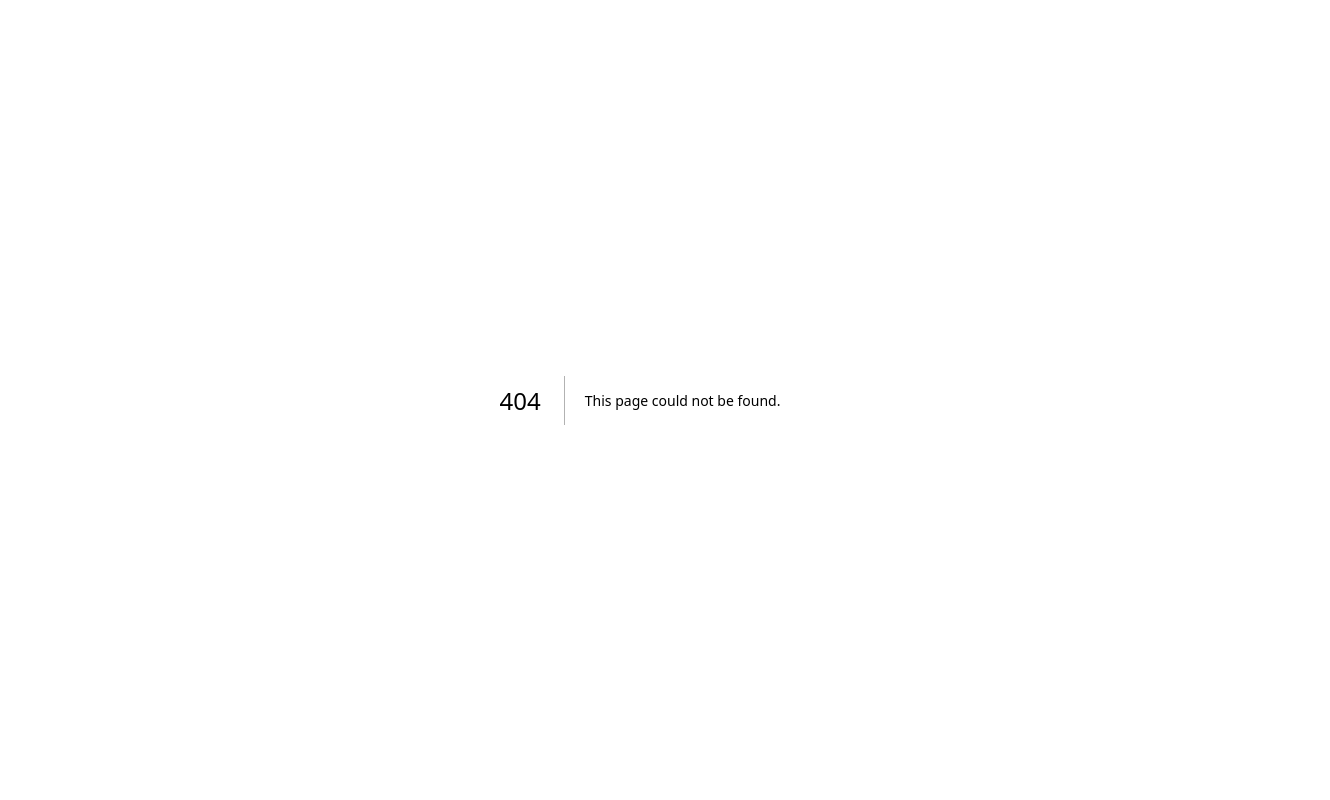
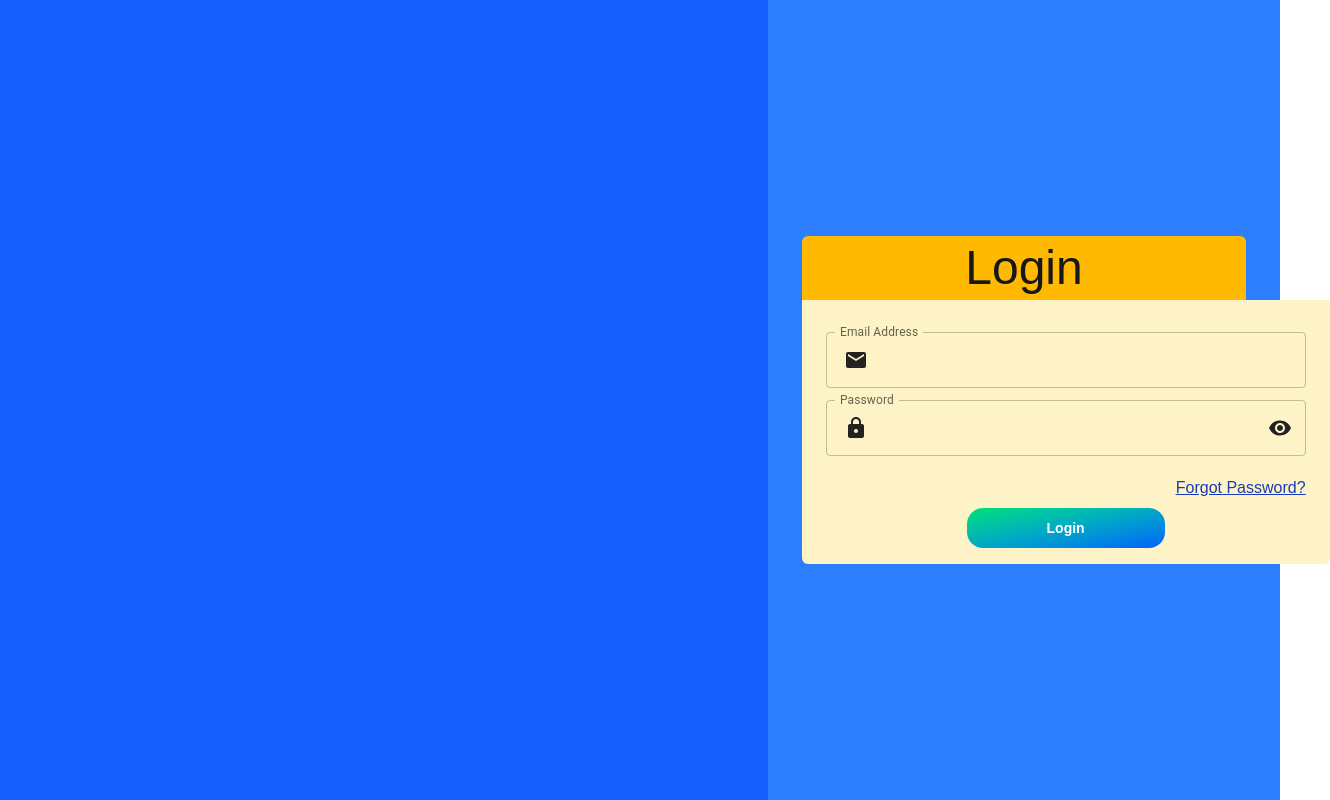
Before and after one commit to Bhavy-Kakaniya/SchoolManagementSystem, a Next.js app in the folder frontend/: page /login in a window 1280 px wide. Before the commit this address had no page. Shown: the whole page, 1330 px wide, since content can reach past the window. Built offline with nearby package versions, Linux system fonts and the light colour scheme.

Commit message:
demo login page and basic routing in frontend

```diff
--- a/frontend/package.json
+++ b/frontend/package.json
@@ -9,6 +9,10 @@
     "lint": "eslint"
   },
   "dependencies": {
+    "@emotion/react": "^11.14.0",
+    "@emotion/styled": "^11.14.1",
+    "@mui/icons-material": "^9.0.1",
+    "@mui/material": "^9.0.1",
     "next": "16.2.4",
     "react": "19.2.4",
     "react-dom": "19.2.4"
--- /dev/null
+++ b/frontend/src/app/admin/page.tsx
@@ -0,0 +1,9 @@
+export default function page() {
+    return (
+        <>
+            <div className="bg-red-400">
+                admin page
+            </div>
+        </>
+    )
+}
--- /dev/null
+++ b/frontend/src/app/login/page.tsx
@@ -0,0 +1,62 @@
+import InputFieldTag from "@/components/InputField";
+import Link from "next/link";
+import Lock from '@mui/icons-material/Lock';
+import Visibility from '@mui/icons-material/Visibility';
+import Email from '@mui/icons-material/Email';
+
+const loginButtonClass = "cursor-pointer text-white font-bold ease-in-out rounded-2xl bg-linear-to-br from-green-400 to-blue-600 hover:bg-linear-to-bl focus:outline-none rounded-base text-sm px-20 py-2.5 text-center";
+
+export default function loginPage() {
+    return (
+        <>
+            <div className="flex min-h-screen bg-[#f2f5ff] ">
+
+                {/* left */}
+                <div className="w-[60%] bg-blue-600">
+                    {/* image */}
+                </div>
+
+                {/* right */}
+                <div className="w-[40%] bg-blue-500 flex flex-col items-center justify-center">
+                    <div className="w-[90%] p-2">
+                        <div className="text-5xl text-center p-2 rounded-t-md bg-amber-400">Login</div>
+                        <div className="bg-amber-100 p-4 rounded-b-md w-fit">
+                            <form>
+
+                                <div className="m-2">
+                                    <InputFieldTag
+                                        label="Email Address"
+                                        margin="dense"
+                                        color="secondary"
+                                        width="480px"
+                                        startIcon={<Email className="text-[#232323] m-1"/>}
+                                    />
+                                    <InputFieldTag
+                                        label="Password"
+                                        type="password"
+                                        width="480px"
+                                        margin="dense"
+                                        color="secondary"
+                                        startIcon={<Lock className="text-[#232323] m-1" />}
+                                        endIcon={<Visibility className="text-[#232323]"/>}
+                                    />
+                                </div>
+                                <div className="text-right p-2 text-blue-800 underline">
+                                    <Link href="/reset">Forgot Password?</Link>
+                                </div>
+                                <div>
+                                    <div className="flex align-center justify-center">
+                                        <button type="button" className={loginButtonClass}>Login</button>
+                                    </div>
+                                </div>
+                            </form>
+                        </div>
+                    </div>
+                </div>
+
+            </div >
+        </>
+    )
+}
+
+// https://www.google.com/search?newwindow=1&sca_esv=78ed2d1ec9f8904c&rlz=1C1CHBF_enIN1113IN1113&udm=2&fbs=ADc_l-aN0CWEZBOHjofHoaMMDiKpaEWjvZ2Py1XXV8d8KvlI3sbM0Xv-BZKE_VrZb6-djVgPsTSy5UjazDfPq8BLa8BriI08eYAyMPM-9LNl6snbW_yG33vd5kd7YGQszX_cbkaDseZZZQ4GJmswgKnVwR-BbFIQ4ksHjYk73mHmEeQacRsvQm4-5-e26BJ6LRr1xFgGV_ekSmQjvkNKKw4olJHuHx0Lcw&q=login+page+school+erp&sa=X&ved=2ahUKEwjTxL_Vuq6UAxU5kVYBHQxPEPoQtKgLegQIFBAB&biw=1536&bih=730&dpr=1.25#sv=CAMSVhoyKhBlLXNQVlVQRDJNNVkwOXlNMg5zUFZVUEQyTTVZMDl5TToOd3dKMWpaTjNnU2VsM00gBCocCgZtb3NhaWMSEGUtc1BWVVBEMk01WTA5eU0YADABGAcgr635qw1KCBABGAEgASgB
--- a/frontend/src/app/page.tsx
+++ b/frontend/src/app/page.tsx
@@ -1,7 +1,7 @@
 export default function Home() {
-  return (
-    <div className="bg-amber-200">
-      hello world
-    </div>
-  );
+	return (
+		<div className="bg-amber-200">
+			home page
+		</div>
+	);
 }
--- /dev/null
+++ b/frontend/src/app/reset/page.tsx
@@ -0,0 +1,7 @@
+export default function reset(){
+    return (
+        <>
+            reset page
+        </>
+    )
+}
--- /dev/null
+++ b/frontend/src/components/InputField.tsx
@@ -0,0 +1,42 @@
+import { InputAdornment, TextField } from '@mui/material';
+// import TextField from '@mui/material/TextField';
+
+interface InputFieldTagProps {
+	label: string;
+	color?: 'primary' | 'secondary' | 'error' | 'info' | 'success' | 'warning';
+	margin?: 'none' | 'normal' | 'dense';
+	width?: string | number;
+	type?: 'password' | 'text' | 'number',
+	startIcon?: React.ReactNode,
+	endIcon?: React.ReactNode
+}
+
+export default function InputFieldTag({
+	label,
+	margin = 'normal',
+	color = 'primary',
+	width = '100%',
+	type = 'text',
+	startIcon,
+	endIcon
+}: InputFieldTagProps) {
+	return (
+		<TextField
+			label={label}
+			margin={margin}
+			color={color}
+			type={type}
+			sx={{ width }}
+			slotProps={{
+				input: {
+					startAdornment: startIcon ? (
+						<InputAdornment position="start">{startIcon}</InputAdornment>
+					) : undefined,
+					endAdornment: endIcon ? (
+						<InputAdornment position="end">{endIcon}</InputAdornment>
+					) : undefined,
+				}
+			}}
+		/>
+	);
+}
```
Also changed, not shown: 1 other file (tests, documents, lock files or other folders).
